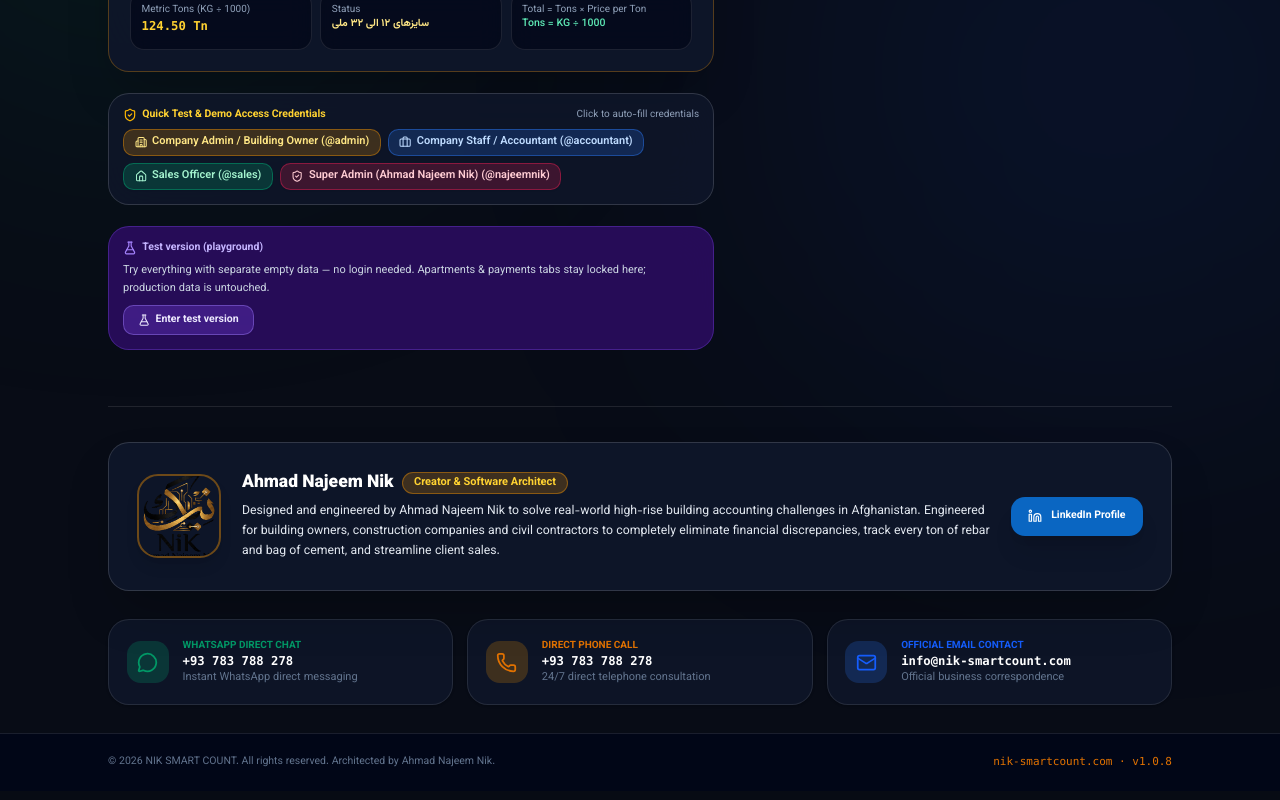
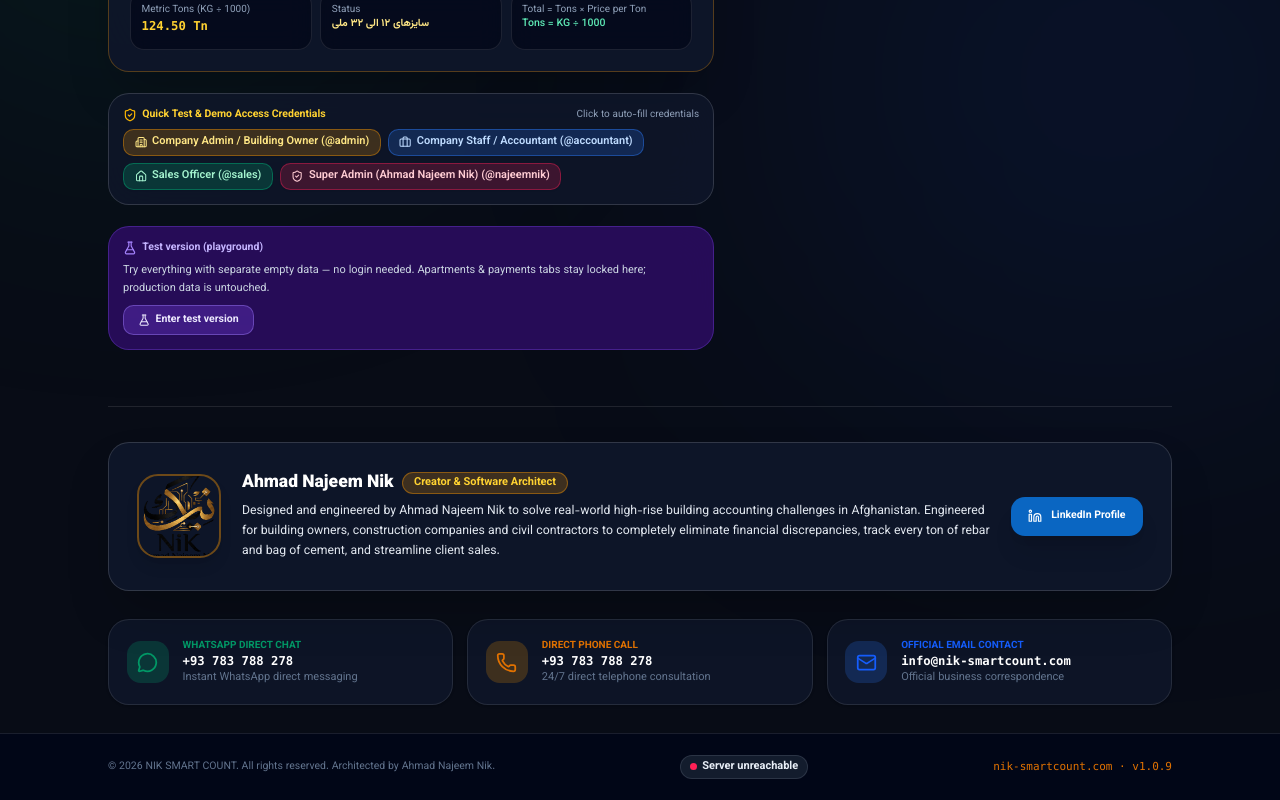
Before and after one commit to najeemnik/nsc_update, a React (Vite) app: page / in a window 1280 px wide. Shown: the part 772-1572 px from the top of the page. Built offline with nearby package versions, Linux system fonts and the light colour scheme; no server answers.

Commit message:
Wave 44: login-page server indicator (ping dot, tap to re-check), version 1.0.9; 6 new checks, all 26 suites green
Co-authored-by: arena-agent <297053741+arena-agent@users.noreply.github.com>

```diff
--- a/package.json
+++ b/package.json
@@ -1,7 +1,7 @@
 {
   "name": "react-example",
   "private": true,
-  "version": "1.0.8",
+  "version": "1.0.9",
   "type": "module",
   "scripts": {
     "dev": "vite --port=3000 --host=0.0.0.0",
@@ -35,7 +35,8 @@
     "test:wave40": "esbuild scripts/verify-wave40.ts --bundle --platform=node --format=cjs --outfile=node_modules/.cache/verify-wave40.cjs --log-level=error && node node_modules/.cache/verify-wave40.cjs",
     "test:wave41": "esbuild scripts/verify-wave41.ts --bundle --platform=node --format=cjs --outfile=node_modules/.cache/verify-wave41.cjs --log-level=error && node node_modules/.cache/verify-wave41.cjs",
     "test:wave42": "esbuild scripts/verify-wave42.ts --bundle --platform=node --format=cjs --outfile=node_modules/.cache/verify-wave42.cjs --log-level=error && node node_modules/.cache/verify-wave42.cjs",
-    "test:wave43": "esbuild scripts/verify-wave43.ts --bundle --platform=node --format=cjs --outfile=node_modules/.cache/verify-wave43.cjs --log-level=error && node node_modules/.cache/verify-wave43.cjs"
+    "test:wave43": "esbuild scripts/verify-wave43.ts --bundle --platform=node --format=cjs --outfile=node_modules/.cache/verify-wave43.cjs --log-level=error && node node_modules/.cache/verify-wave43.cjs",
+    "test:wave44": "esbuild scripts/verify-wave44.ts --bundle --platform=node --format=cjs --outfile=node_modules/.cache/verify-wave44.cjs --log-level=error && node node_modules/.cache/verify-wave44.cjs"
   },
   "dependencies": {
     "@tailwindcss/vite": "^4.3.3",
--- a/scripts/verify-wave39.ts
+++ b/scripts/verify-wave39.ts
@@ -59,8 +59,8 @@
   check('o-icons', vite.includes('icon-192.png') && vite.includes('icon-maskable-512.png'));
 
   // --- 4. version 1.0.5 ---
-  check('v-pkg', pkg.includes('"version": "1.0.8"')); // rolled forward by wave40
-  check('v-login', login.includes('v1.0.8')); // rolled forward by wave40
+  check('v-pkg', pkg.includes('"version": "1.0.9"')); // rolled forward by wave40
+  check('v-login', login.includes('v1.0.9')); // rolled forward by wave40
 
   console.log(results.join('\n'));
   console.log(`\nwave39: ${passed} passed, ${failed} failed`);
--- a/scripts/verify-wave40.ts
+++ b/scripts/verify-wave40.ts
@@ -77,8 +77,8 @@
   check('seal-master', office7.includes('master: me ? {') && office7.includes('masterSynced'));
 
   // --- 5. version ---
-  check('v-pkg', pkg.includes('"version": "1.0.8"')); // rolled forward by wave42
-  check('v-login', loginView.includes('v1.0.8')); // rolled forward by wave42
+  check('v-pkg', pkg.includes('"version": "1.0.9"')); // rolled forward by wave42
+  check('v-login', loginView.includes('v1.0.9')); // rolled forward by wave42
 
   console.log(results.join('\n'));
   console.log(`\nwave40: ${passed} passed, ${failed} failed`);
--- a/scripts/verify-wave42.ts
+++ b/scripts/verify-wave42.ts
@@ -1,6 +1,6 @@
 /**
  * Wave 42 verification: dead Admin role-switcher removed, interface-size
- * setting (compact default), slimmer navbar, version 1.0.8.
+ * setting (compact default), slimmer navbar, version 1.0.9.
  * Run: npm run test:wave42
  */
 import * as fs from 'fs';
@@ -42,8 +42,8 @@
   check('nav-logo-sm', nav.includes('h-6 sm:h-8 w-auto'));
 
   // --- 4. version ---
-  check('v-pkg', pkg.includes('"version": "1.0.8"'));
-  check('v-login', loginView.includes('v1.0.8'));
+  check('v-pkg', pkg.includes('"version": "1.0.9"'));
+  check('v-login', loginView.includes('v1.0.9'));
 
   console.log(results.join('\n'));
   console.log(`\nwave42: ${passed} passed, ${failed} failed`);
--- a/scripts/verify-wave43.ts
+++ b/scripts/verify-wave43.ts
@@ -48,8 +48,8 @@
   check('ui-first-error', usersView.includes('r.firstError'));
 
   // --- 5. version ---
-  check('v-pkg', pkg.includes('"version": "1.0.8"'));
-  check('v-login', loginView.includes('v1.0.8'));
+  check('v-pkg', pkg.includes('"version": "1.0.9"'));
+  check('v-login', loginView.includes('v1.0.9'));
 
   console.log(results.join('\n'));
   console.log(`\nwave43: ${passed} passed, ${failed} failed`);
--- /dev/null
+++ b/scripts/verify-wave44.ts
@@ -0,0 +1,37 @@
+/**
+ * Wave 44 verification: login-page server indicator (same on every device),
+ * version 1.0.9.
+ * Run: npm run test:wave44
+ */
+import * as fs from 'fs';
+import * as path from 'path';
+
+let passed = 0;
+let failed = 0;
+const results: string[] = [];
+
+function check(name: string, cond: boolean, extra = '') {
+  if (cond) { passed += 1; results.push(`PASS ${name}`); }
+  else { failed += 1; results.push(`FAIL ${name}${extra ? ` — ${extra}` : ''}`); }
+}
+
+const root = process.cwd();
+const read = (p: string): string => fs.readFileSync(path.join(root, p), 'utf-8');
+
+function main() {
+  const loginView = read('src/components/LoginView.tsx');
+  const pkg = read('package.json');
+
+  check('indicator-state', loginView.includes("useState<'checking' | 'ok' | 'outdated' | 'down'>"));
+  check('indicator-ping', loginView.includes('backendApi.pingServer()'));
+  check('indicator-ui', loginView.includes('Server connected') && loginView.includes('Server unreachable') && loginView.includes('Server outdated'));
+  check('indicator-retry', loginView.includes('onClick={checkServer}'));
+  check('v-pkg', pkg.includes('"version": "1.0.9"'));
+  check('v-login', loginView.includes('v1.0.9'));
+
+  console.log(results.join('\n'));
+  console.log(`\nwave44: ${passed} passed, ${failed} failed`);
+  if (failed > 0) process.exit(1);
+}
+
+main();
--- a/src/components/LoginView.tsx
+++ b/src/components/LoginView.tsx
@@ -1,6 +1,7 @@
 import React, { useState, useEffect } from 'react';
 import { motion } from 'motion/react';
 import { useApp } from '../context/AppContext';
+import { backendApi } from '../services/backendApi';
 import {
   Building2,
   Lock,
@@ -66,6 +67,15 @@
     window.matchMedia?.('(display-mode: standalone)').matches === true ||
     (window.navigator as Navigator & { standalone?: boolean }).standalone === true);
   const [restoreMsg, setRestoreMsg] = useState<string | null>(null);
+  // Wave 44: visible server link — the same indicator on laptop AND mobile.
+  const [serverPing, setServerPing] = useState<'checking' | 'ok' | 'outdated' | 'down'>('checking');
+  const checkServer = () => {
+    setServerPing('checking');
+    backendApi.pingServer().then((p) => {
+      setServerPing(p.ok ? 'ok' : (p.status === 0 || p.status >= 500 ? 'down' : 'outdated'));
+    }).catch(() => setServerPing('down'));
+  };
+  useEffect(() => { checkServer(); }, []);
 
   const handleRestoreBackup = (e: React.ChangeEvent<HTMLInputElement>) => {
     const file = e.target.files?.[0];
@@ -856,7 +866,21 @@
       <footer className="relative z-20 border-t border-slate-200 dark:border-white/10 py-6 bg-white/80 dark:bg-slate-950/90 backdrop-blur-xl text-center text-xs text-slate-500">
         <div className="max-w-7xl mx-auto px-4 sm:px-6 lg:px-8 flex flex-col sm:flex-row items-center justify-between gap-3">
           <span>{t.copyrightNotice}</span>
-          <span className="font-mono text-[11px] text-amber-600">nik-smartcount.com · v1.0.8</span>
+          <button type="button" onClick={checkServer} title={tp('Tap to re-check', 'برای بررسی دوباره بزنید', 'د بیا کتلو لپاره ووهئ')}
+            className="flex items-center gap-1.5 px-2.5 py-1 rounded-full bg-surface-2 border border-line text-[11px] font-bold">
+            <span className={`w-2 h-2 rounded-full ${
+              serverPing === 'ok' ? 'bg-emerald-500' :
+              serverPing === 'checking' ? 'bg-slate-400 animate-pulse' :
+              serverPing === 'outdated' ? 'bg-amber-500' : 'bg-rose-500'
+            }`} />
+            <span className="text-ink">
+              {serverPing === 'ok' && tp('Server connected', 'سرور وصل است', 'سرور وصل دی')}
+              {serverPing === 'checking' && tp('Checking…', 'در حال بررسی…', 'کتل کېږي…')}
+              {serverPing === 'outdated' && tp('Server outdated', 'سرور قدیمی است', 'سرور زوړ دی')}
+              {serverPing === 'down' && tp('Server unreachable', 'سرور قطع است', 'سرور قطع دی')}
+            </span>
+          </button>
+          <span className="font-mono text-[11px] text-amber-600">nik-smartcount.com · v1.0.9</span>
         </div>
       </footer>
     </div>
```
Also changed, not shown: 2 other files (tests, documents, lock files or other folders).
